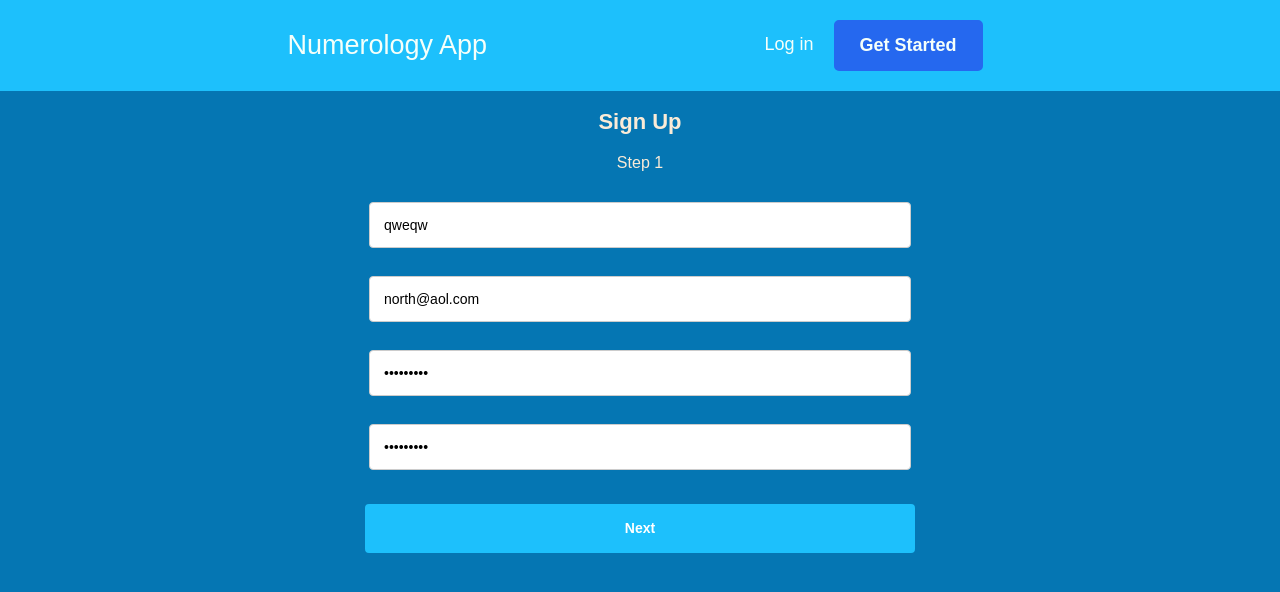
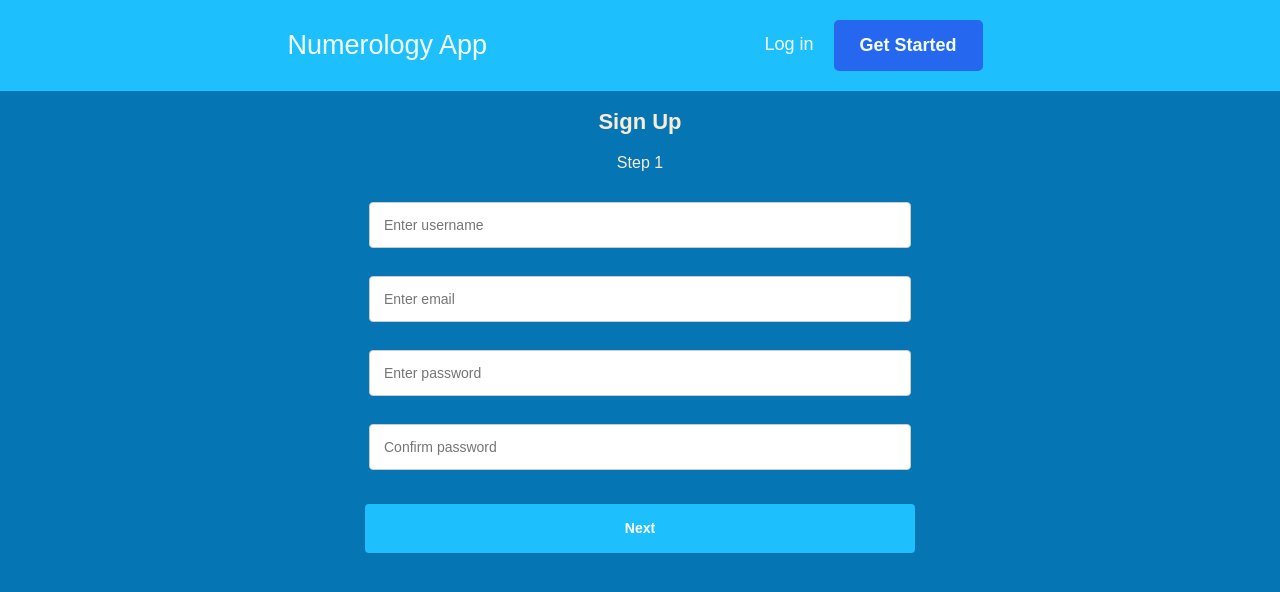
Before and after one commit to matrayu/numerology-server, a React (Create React App) app in the folder client/: page /register in a window 1280 px wide. Shown: the top 592 px of the page. Built offline with nearby package versions, Linux system fonts and the light colour scheme.

Commit message:
removed state data from registration page

```diff
--- a/client/src/routes/RegistrationPage/RegistrationPage.js
+++ b/client/src/routes/RegistrationPage/RegistrationPage.js
@@ -19,14 +19,14 @@ export default class RegistrationPage extends Component {
 
     state = {
         currentStep: 1,
-        email:  'north@aol.com',
-        username: 'qweqw',
-        password: 'Tester12#',
-        confirmPassword: 'Tester12#',
+        email:  '',
+        username: '',
+        password: '',
+        confirmPassword: '',
         passwordMatch: false,
-        first_name: 'Matt',
-        middle_name: 'Charl',
-        last_name: 'Fried',
+        first_name: '',
+        middle_name: '',
+        last_name: '',
         dob: null,
         error: null
     }
--- a/package.json
+++ b/package.json
@@ -14,6 +14,9 @@
     "deploy": "git push heroku master"
   },
   "keywords": [],
+  "engines": {
+    "node": "10.15.1"
+  },
   "author": "",
   "license": "ISC",
   "dependencies": {
```
